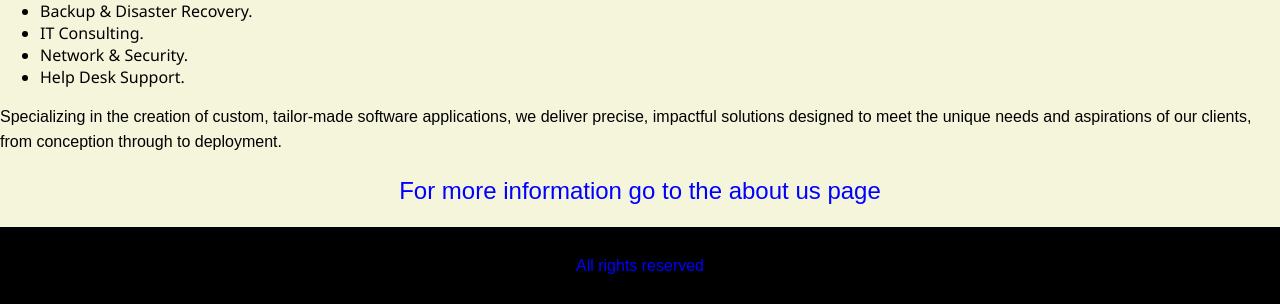
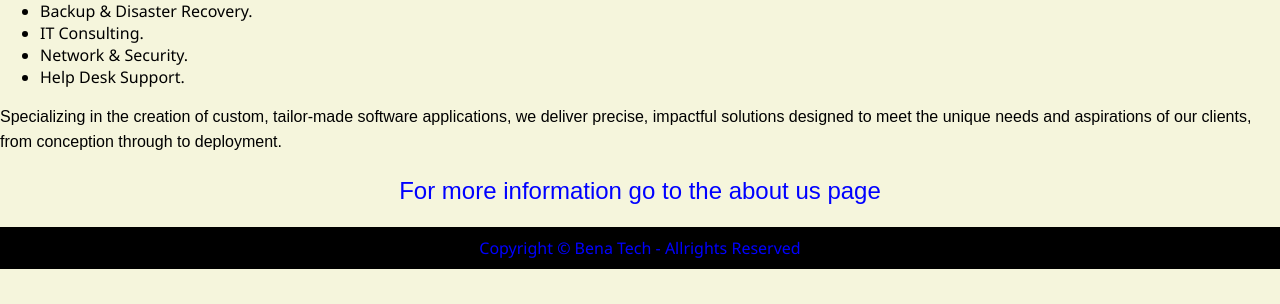
Before and after one commit to bena47/assignment-2, a PHP site: page /index.php in a window 1280 px wide. Shown: the part 754-1058 px from the top of the page. After the commit the page ends 1023 px from the top, so only its background shows below. Run offline with PHP 8.4, Linux system fonts and the light colour scheme.

Commit message:
changed the content of the footer

```diff
--- a/templates/footer.php
+++ b/templates/footer.php
@@ -1,4 +1,4 @@
 <footer>
-    <p>All rights reserved</p>
+    Copyright &copy; Bena Tech - Allrights Reserved
 </footer>
 </html>
```
